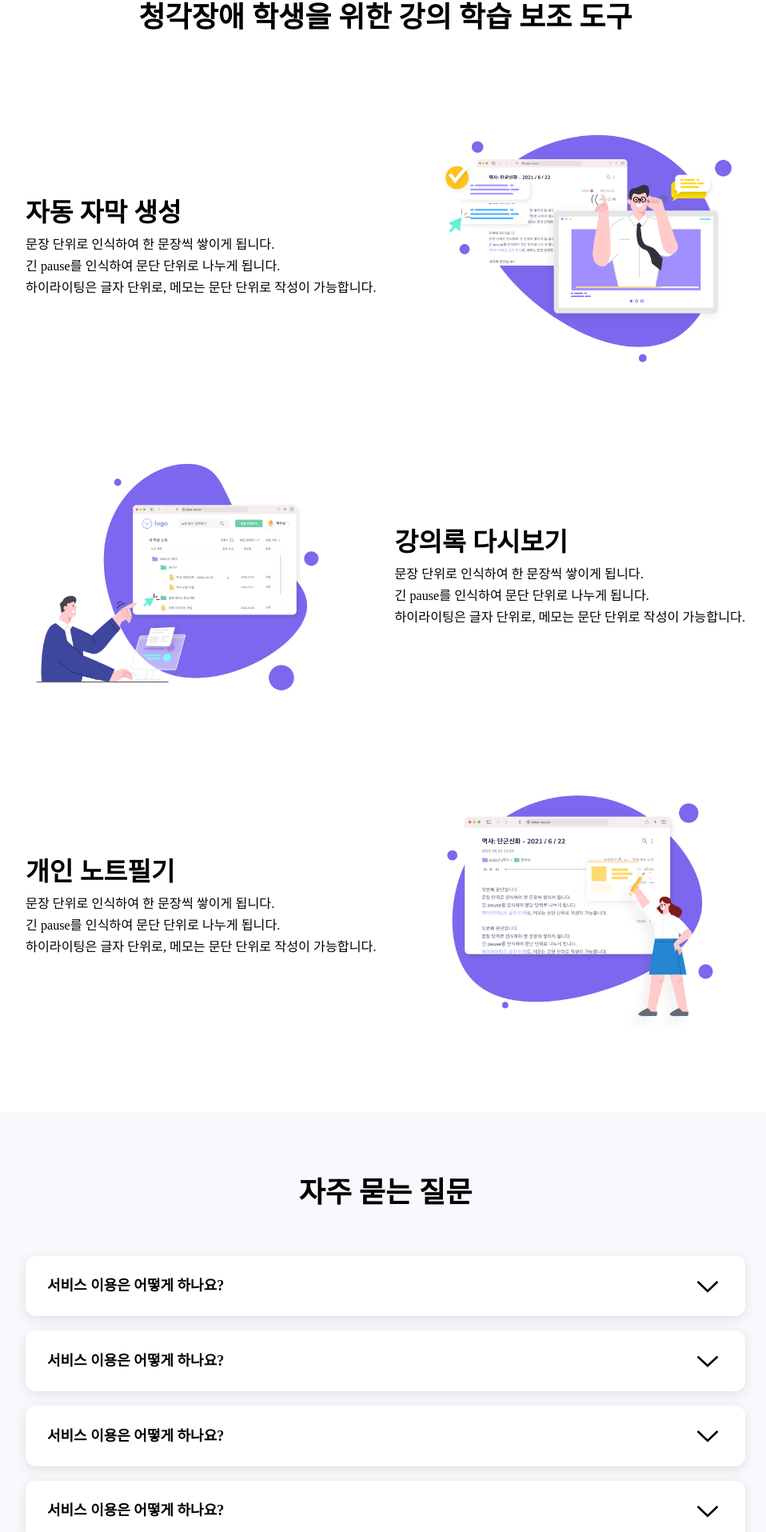
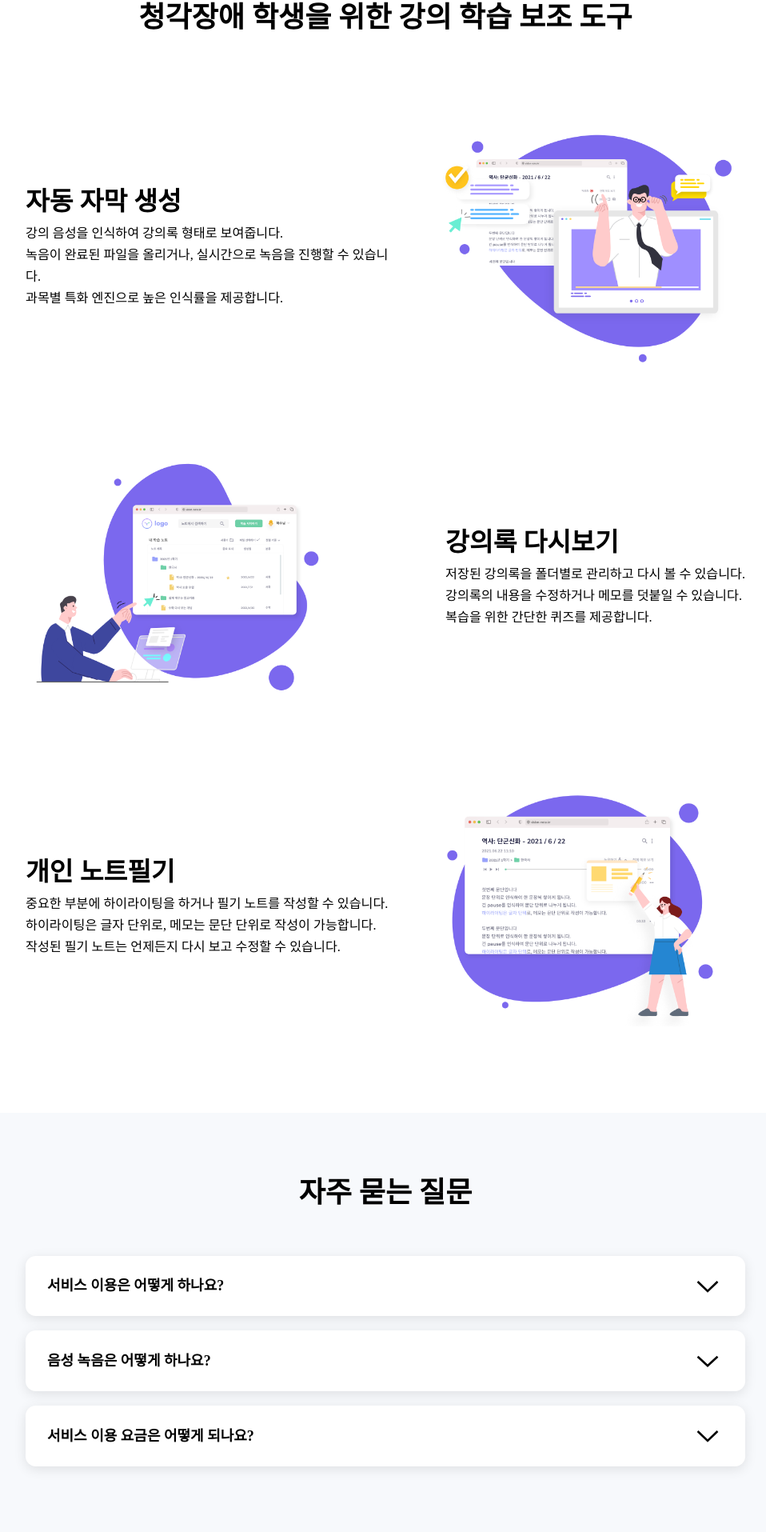
Before and after one commit to h-yes-oo/vision-note, a React (Create React App) app: page / in a window 1280 px wide. Shown: the part 879-2794 px from the top of the page at 80% size, without its empty margins (158-1116 px from the left). Built offline with nearby package versions, Linux system fonts and the light colour scheme; a web font is replaced by a local one.

Commit message:
minor revisions

```diff
--- a/src/components/FAQToggle/index.tsx
+++ b/src/components/FAQToggle/index.tsx
@@ -80,9 +80,10 @@ const FAQContent = styled.div<{ visible: boolean }>`
   letter-spacing: normal;
   text-align: left;
   color: #676767;
+  white-space: break-spaces;
 
   overflow: hidden;
-  max-height: ${(props) => (props.visible ? '100rem' : '0')};
+  max-height: ${(props) => (props.visible ? '' : '0')};
   padding-bottom: ${(props) => (props.visible ? '30rem' : '0')};
   transition: 0.3s ease;
 `;
--- a/src/components/PopupModal/search.tsx
+++ b/src/components/PopupModal/search.tsx
@@ -112,7 +112,7 @@ const SearchModal: FC<Props & RouteComponentProps> = ({
 };
 
 const Highlighted = styled.span`
-  color: #7b68ee;
+  color: ${(props) => props.theme.color.purple};
 `;
 
 const ToggleIcon = styled.img`
--- a/src/components/PopupModal/user.tsx
+++ b/src/components/PopupModal/user.tsx
@@ -203,7 +203,9 @@ const UserModal: FC<Props & RouteComponentProps> = ({
           <FlexCenter>
             <Title>학생 구분</Title>
             <Relative>
-              <TypeContent>{type === 1 ? '초/중/고' : '대학생'}</TypeContent>
+              <TypeContent>
+                {type === 1 ? '초/중/고' : '대학생/일반인'}
+              </TypeContent>
               <Menu show={editType}>
                 <TypeOption onClick={() => onClickOption(1)}>
                   <UserIcon src={UserEdit} />
@@ -211,7 +213,7 @@ const UserModal: FC<Props & RouteComponentProps> = ({
                 </TypeOption>
                 <TypeOption onClick={() => onClickOption(2)}>
                   <UserIcon src={UserEdit} />
-                  대학생
+                  대학생/일반인
                 </TypeOption>
               </Menu>
             </Relative>
--- a/src/components/SlidingModal/signup.tsx
+++ b/src/components/SlidingModal/signup.tsx
@@ -502,7 +502,7 @@ const SignUp: FC<Props> = ({ toLogin }) => {
 
   const getTypeText = () => {
     if (type === '1') return '초/중/고';
-    if (type === '2') return '대학생';
+    if (type === '2') return '대학생/일반인';
     return '학생 구분';
   };
 
@@ -570,7 +570,7 @@ const SignUp: FC<Props> = ({ toLogin }) => {
             </TypeOption>
             <TypeOption onClick={() => onClickOption('2')}>
               <UserIcon src={UserEdit} />
-              대학생
+              대학생/일반인
             </TypeOption>
           </Menu>
         </Relative>
--- a/src/pages/MainPage/index.tsx
+++ b/src/pages/MainPage/index.tsx
@@ -5,7 +5,7 @@ import * as T from 'types';
 
 import SlidingModal from 'components/SlidingModal';
 
-import SampleLogo from 'assets/icons/SampleLogo15.png';
+import LogoLight from 'assets/icons/LogoLight.png';
 import MainImage1 from 'assets/images/MainImage1.svg';
 import Illust1 from 'assets/images/Illust1@3x.png';
 import Illust2 from 'assets/images/Illust2@3x.png';
@@ -34,28 +34,23 @@ const MainPage: FC<Props & RouteComponentProps> = ({ history }) => {
     setModalType(T.ModalType.No);
   };
 
-  const goToNotes = () => history.push('/notes');
-
   const FAQContents = [
     {
       id: 1,
       title: '서비스 이용은 어떻게 하나요?',
-      content: '로그인 후 이용하실 수 있습니다',
+      content:
+        '비전 노트 서비스는 로그인 후 이용하실 수 있습니다. 음성 인식 엔진을 체험하시려면 visionnote.io/demo 페이지를 방문해주세요',
     },
     {
       id: 2,
-      title: '서비스 이용은 어떻게 하나요?',
-      content: '로그인 후 이용하실 수 있습니다',
+      title: '음성 녹음은 어떻게 하나요?',
+      content: `비전 노트의 음성 인식은 크게 두가지 방식으로 가능합니다.\n녹음이 완료된 wav 확장자 파일을 업로드하거나, 비전 노트에서 실시간으로 녹음할 수 있습니다.\n\n실시간 음성 녹음은 PC의 마이크를 통하여 녹음하거나, PC의 마이크를 거치지 않고 PC에서 송출되는 소리를 그대로 녹음할 수 있습니다.\n실시간 녹음 시에는 크롬 브라우저를 이용해주세요\n`,
     },
     {
       id: 3,
-      title: '서비스 이용은 어떻게 하나요?',
-      content: '로그인 후 이용하실 수 있습니다',
-    },
-    {
-      id: 4,
-      title: '서비스 이용은 어떻게 하나요?',
-      content: '로그인 후 이용하실 수 있습니다',
+      title: '서비스 이용 요금은 어떻게 되나요?',
+      content:
+        '비전 노트는 모두를 위한 서비스로, 기본 기능은 무료로 제공됩니다.\n추가 기능 사용에는 요금이 청구될 수 있습니다.',
     },
   ];
 
@@ -63,7 +58,9 @@ const MainPage: FC<Props & RouteComponentProps> = ({ history }) => {
     <Root>
       <HeaderViewWidth>
         <Header>
-          <Logo src={SampleLogo} />
+          <Logo>
+            <LogoImage src={LogoLight} />
+          </Logo>
           <BtnWrapper>
             <SignupButton onClick={signUpModal}>회원가입</SignupButton>
             <LoginButton onClick={loginModal}>로그인</LoginButton>
@@ -82,7 +79,7 @@ const MainPage: FC<Props & RouteComponentProps> = ({ history }) => {
             <SmallText>
               비전노트는 모두를 위한 자동 강의록 서비스입니다
             </SmallText>
-            <GetStarted onClick={goToDemo}>Get Started</GetStarted>
+            <GetStarted onClick={loginModal}>Get Started</GetStarted>
           </Info>
           <MainImage src={MainImage1} />
         </TopDiv>
@@ -93,9 +90,10 @@ const MainPage: FC<Props & RouteComponentProps> = ({ history }) => {
           <Advantage>
             <Title>자동 자막 생성</Title>
             <Description>
-              문장 단위로 인식하여 한 문장씩 쌓이게 됩니다.{'\n'}긴 pause를
-              인식하여 문단 단위로 나누게 됩니다.{'\n'}하이라이팅은 글자 단위로,
-              메모는 문단 단위로 작성이 가능합니다.
+              강의 음성을 인식하여 강의록 형태로 보여줍니다.{'\n'}
+              녹음이 완료된 파일을 올리거나, 실시간으로 녹음을 진행할 수
+              있습니다.{'\n'}
+              과목별 특화 엔진으로 높은 인식률을 제공합니다.
             </Description>
           </Advantage>
           <Illust src={Illust1} />
@@ -105,9 +103,9 @@ const MainPage: FC<Props & RouteComponentProps> = ({ history }) => {
           <Advantage>
             <Title>강의록 다시보기</Title>
             <Description>
-              문장 단위로 인식하여 한 문장씩 쌓이게 됩니다.{'\n'}긴 pause를
-              인식하여 문단 단위로 나누게 됩니다.{'\n'}하이라이팅은 글자 단위로,
-              메모는 문단 단위로 작성이 가능합니다.
+              저장된 강의록을 폴더별로 관리하고 다시 볼 수 있습니다.{'\n'}
+              강의록의 내용을 수정하거나 메모를 덧붙일 수 있습니다.{'\n'}
+              복습을 위한 간단한 퀴즈를 제공합니다.
             </Description>
           </Advantage>
         </Feature>
@@ -115,9 +113,11 @@ const MainPage: FC<Props & RouteComponentProps> = ({ history }) => {
           <Advantage>
             <Title>개인 노트필기</Title>
             <Description>
-              문장 단위로 인식하여 한 문장씩 쌓이게 됩니다.{'\n'}긴 pause를
-              인식하여 문단 단위로 나누게 됩니다.{'\n'}하이라이팅은 글자 단위로,
-              메모는 문단 단위로 작성이 가능합니다.
+              중요한 부분에 하이라이팅을 하거나 필기 노트를 작성할 수 있습니다.
+              {'\n'}
+              하이라이팅은 글자 단위로, 메모는 문단 단위로 작성이 가능합니다.
+              {'\n'}
+              작성된 필기 노트는 언제든지 다시 보고 수정할 수 있습니다.
             </Description>
           </Advantage>
           <Illust src={Illust3} />
@@ -436,8 +436,20 @@ const FooterBtn = styled.a`
   margin-left: 60rem;
 `;
 
-const Logo = styled.img`
-  height: 90rem;
+const Logo = styled.div`
+  width: 300rem;
+  height: 80rem;
+  margin: 0 -40rem;
+  &:hover {
+    cursor: pointer;
+  }
+  overflow: hidden;
+`;
+
+const LogoImage = styled.img`
+  width: 100%;
+  height: 100%;
+  object-fit: cover;
 `;
 
 export default MainPage;
--- a/src/pages/NotesPage/index.tsx
+++ b/src/pages/NotesPage/index.tsx
@@ -169,7 +169,7 @@ const NotesPage: FC<Props & RouteComponentProps<MatchParams>> = ({
     // TODO : recording status 변경 해결하기
     const fileData = new FormData();
     fileData.append('scriptId', match.params.noteId);
-    fileData.append('isRecording', 'false');
+    fileData.append('isRecording', '0');
     await axios.put(`/v1/script/recording/${match.params.noteId}`, fileData, {
       headers: { Authorization: `Bearer ${authToken}` },
     });
--- a/src/styles/theme.ts
+++ b/src/styles/theme.ts
@@ -36,7 +36,6 @@ const fonts = {
 };
 
 const colors = {
-  purple: '#7b68ee',
   darkPurple: '#6a58d3',
   white: '#fff',
   darkGrey: '#676767',
@@ -56,6 +55,7 @@ const colors = {
 // 테마에 따라 다른 값을 갖는 색상 값입니다
 const lightThemeColors = {
   ...colors,
+  purple: '#7b68ee',
   primaryText: '#000',
   secondaryText: '#676767',
   tertiaryText: '#656565',
@@ -75,6 +75,7 @@ const lightThemeColors = {
 
 const darkThemeColors = {
   ...colors,
+  purple: '#816cff',
   primaryText: '#e6e6e6',
   secondaryText: '#f9f9f9',
   tertiaryText: '#a2a2a2',
```
